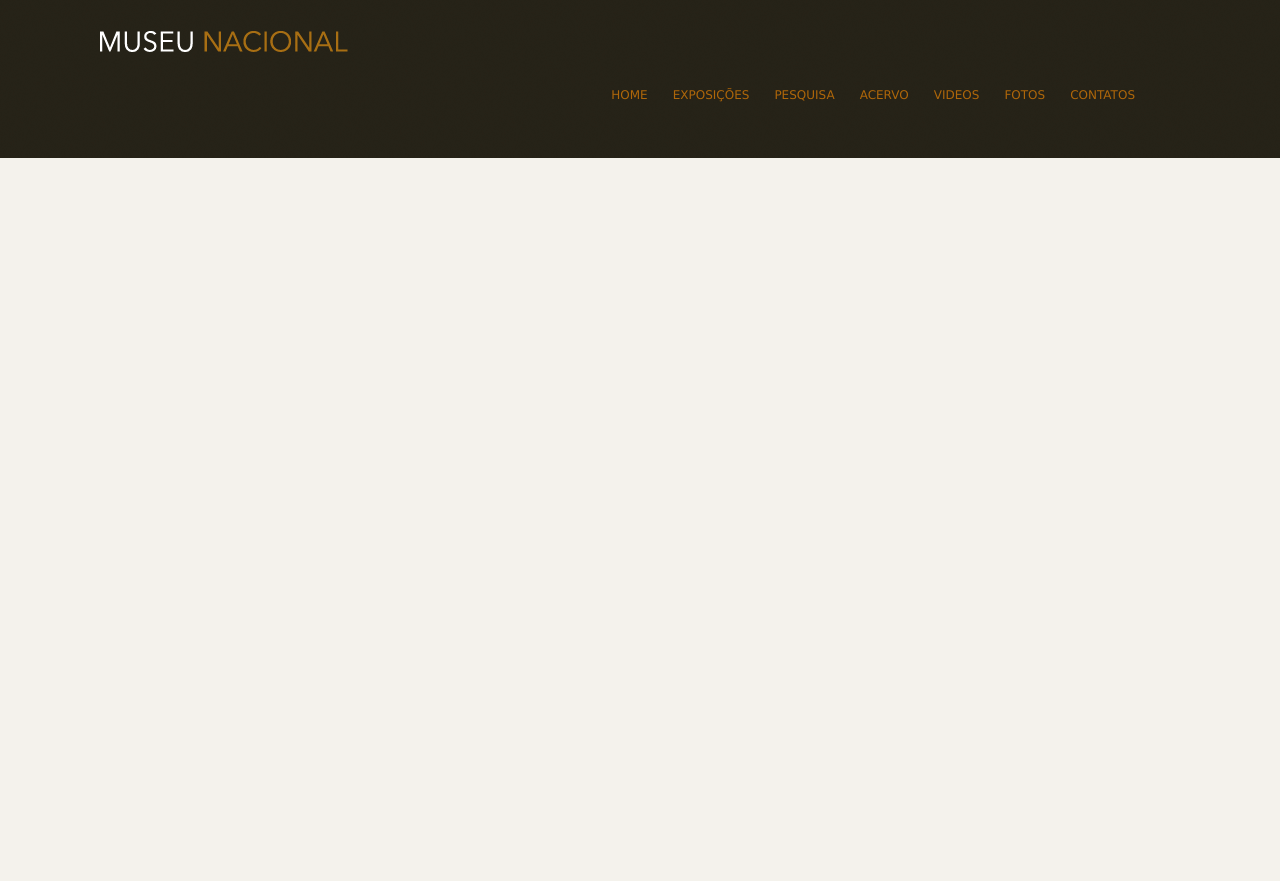
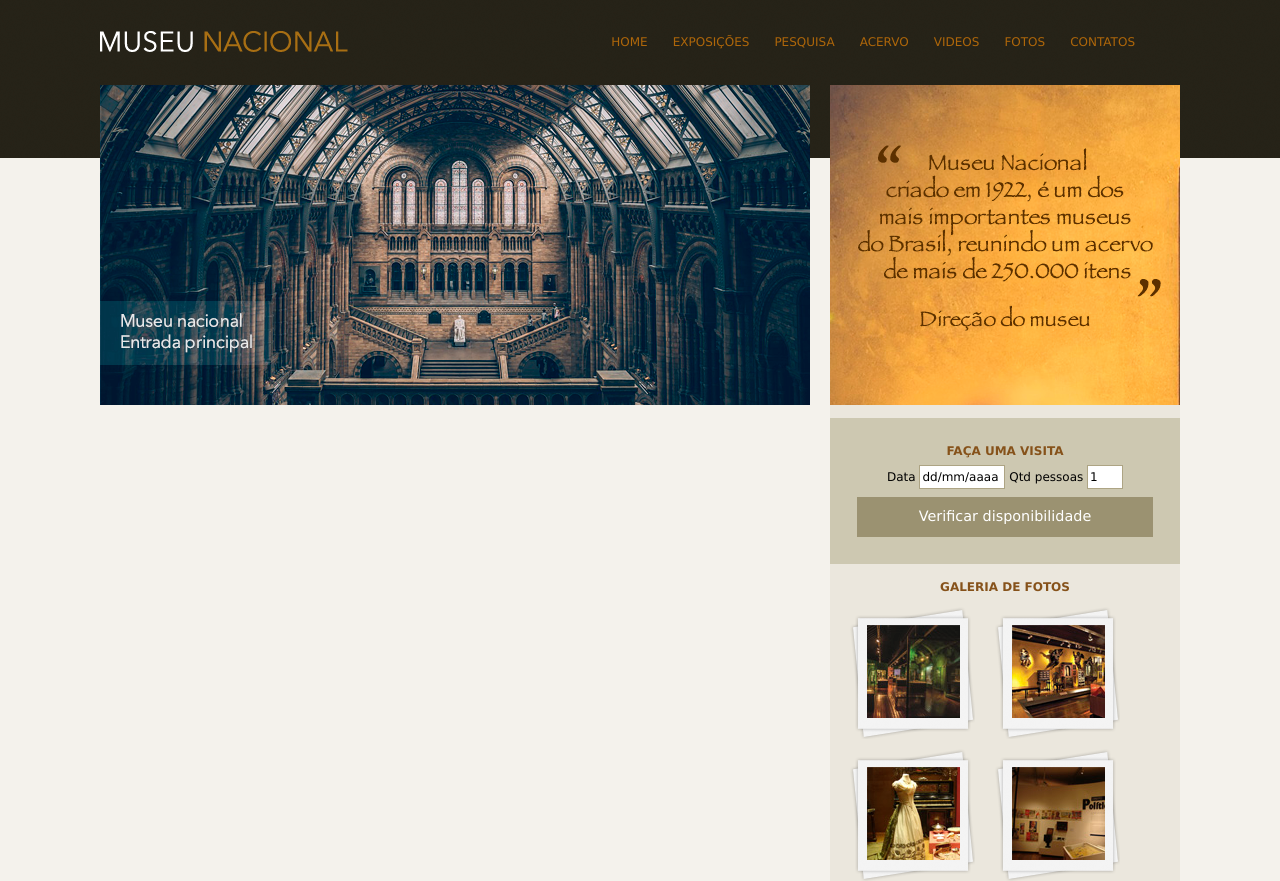
Before and after one commit to diegodpcarvalho/quintaPagWeb, a plain HTML site: page index.html in a window 1280 px wide. Before the commit the page ends 800 px from the top, so only its background shows below. Drawn offline with Linux system fonts and the light colour scheme.

Commit message:
conclusao aside

```diff
--- a/css/estilo.css
+++ b/css/estilo.css
@@ -25,6 +25,10 @@
     background: url(../img/logo.png) no-repeat;
 }
 
+#logo {
+    float: left;
+}
+
 header {
     padding: 15px 0;
     height: 55px;
@@ -50,3 +54,73 @@
 nav ul li a:hover {
     border-bottom: 1px solid #535858;
 }
+
+#conteudo {
+    width: 710px;
+    float: left;
+}
+
+aside {
+    width: 350px;
+    float: right;
+    background: #ebe7dd;
+}
+
+section#visita {
+    background: #cdc8b1;
+    padding: 10px 27px 27px 27px;
+    margin-top: 10px;
+}
+
+section#galeria {
+    text-align: center;
+}
+
+section#galeria a{
+    display: block;
+    background: url(../img/fundo-foto.png) no-repeat;
+    float: left;
+    padding: 15px 15px 18px 15px;
+    margin: 10px 0 0 20px;
+}
+
+section#galeria img{
+    margin-left: 2px;
+    margin-top: 3px;
+}
+
+h4{
+    color: #86521a;
+    text-transform: uppercase;
+    padding-bottom: 3px;
+    margin-bottom: 0;
+    text-align: center;
+}
+
+input {
+    height: 20px;
+    background: white;
+    border: none;
+    font-size: 1em;
+    width: 80px;
+}
+
+form {
+    text-align: center;
+}
+
+input.campo {
+    border: 1px solid #ada484;
+}
+
+input.botao {
+    background: #9b9271;
+    color: white;
+    width: 100%;
+    height: 40px;
+    font-size: 1.2em;
+}
+
+fieldset {
+    border: none;
+}
--- a/index.html
+++ b/index.html
@@ -33,9 +33,47 @@
                     <li><a href="">Contatos</a></li>
                 </ul>
             </nav>
-
         </header>
 
+        <div id="conteudo">
+            <section id="capa">
+                <img src="img/museu.png" alt="">
+
+            </section>
+        </div>
+
+        <aside>
+            <section id="depoimento">
+                <img src="img/depoimento.png" alt="">
+            </section>
+
+            <section id="visita">
+                <h4>Faça uma visita</h4>
+                <form action="">
+                    <fieldset>
+                        <label for="">Data</label>
+                        <input class="campo" type="text" id="data" value="dd/mm/aaaa">
+
+                        <label for="">Qtd pessoas</label>
+                        <input class="campo" style="width:30px;" type="text" id="qtd" value="1">
+
+                    </fieldset>
+
+                    <input class="botao" type="submit" value="Verificar disponibilidade">
+
+                </form>
+            </section>
+
+            <section id="galeria">
+                <h4>Galeria de fotos</h4>
+                <a href=""><img src="img/imagem1.jpg" height="93" width="93"></a>
+                <a href=""><img src="img/imagem2.jpg" height="93" width="93"></a>
+                <a href=""><img src="img/imagem3.jpg" height="93" width="93"></a>
+                <a href=""><img src="img/imagem4.jpg" height="93" width="93"></a>
+
+            </section>
+
+        </aside>
 
     </div>
 
```
